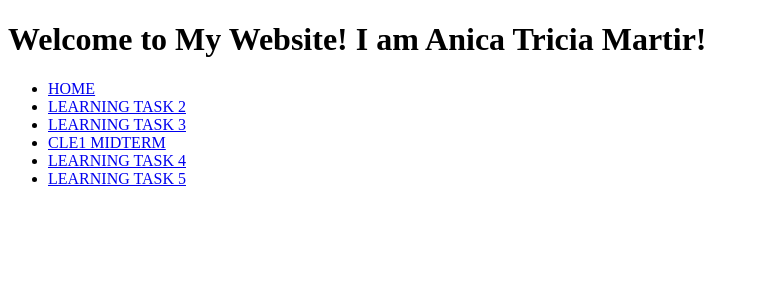
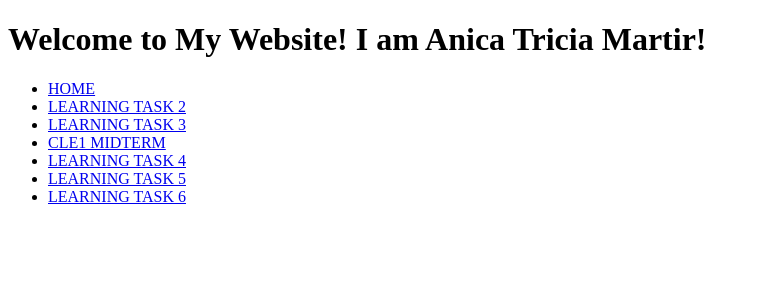
Before and after one commit to AnicaMartir/learningtasks, a PHP site: page / in a window 1280 px wide. Shown: the top 300 px of the page, without its empty margins (0-759 px from the left). Run offline with PHP 8.4, Linux system fonts and the light colour scheme.

Commit message:
Update index.php

```diff
--- a/index.php
+++ b/index.php
@@ -12,6 +12,7 @@
     <li><a href="/CLE1MT/index.html" target= "_blank"> CLE1 MIDTERM </a> </li>
     <li><a href="/LT4/index.html" target= "_blank"> LEARNING TASK 4 </a> </li>
     <li><a href="/LT5/index.html" target= "_blank"> LEARNING TASK 5 </a> </li>
+    <li><a href="/LT6/index.html" target= "_blank"> LEARNING TASK 6 </a> </li>
   </ul>
   </body>
 </html>
```
